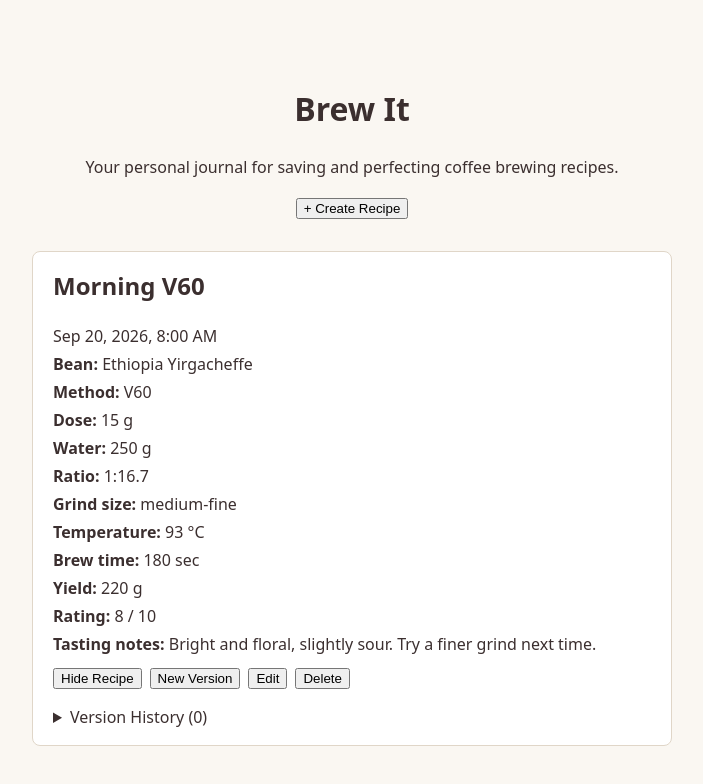
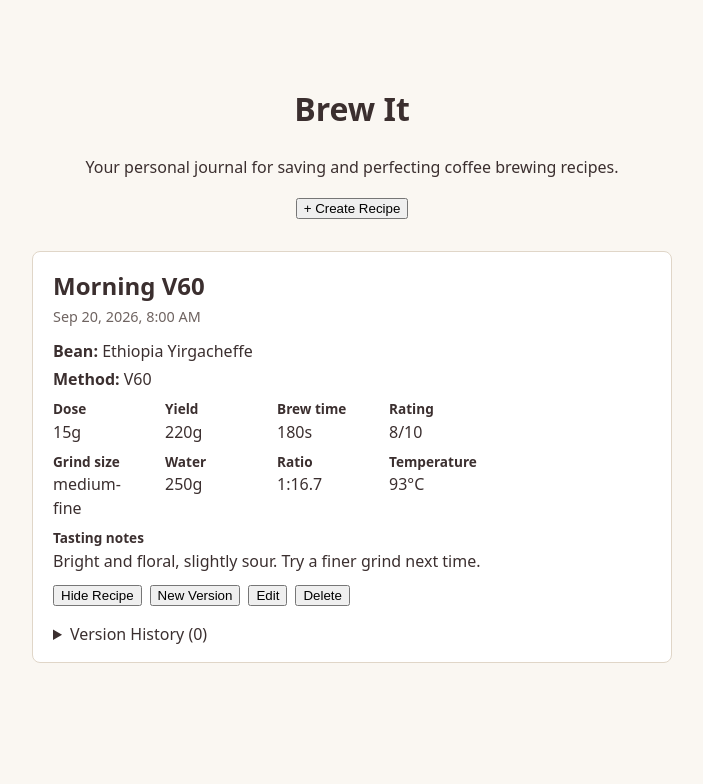
Before and after one commit to RoeyMadjar/Brew-It, a React (Vite) app: page / in a window 1280 px wide. Both pictures are taken after a click on the button "View Recipe". Shown: the top 784 px of the page, without its empty margins (288-991 px from the left). Built offline with nearby package versions, Linux system fonts and the light colour scheme.

Commit message:
Grid layout for summary and details, units withour spaces, data as subtitle

```diff
--- a/src/App.css
+++ b/src/App.css
@@ -22,10 +22,18 @@
 
 .recipe-card h2 {
   margin-top: 0;
+  margin-bottom: 2px;
 }
 
 .recipe-card p {
   margin: 4px 0;
+}
+
+/* Subtitle under the recipe name / version heading. */
+.recipe-card .version-date {
+  margin: 0 0 12px;
+  font-size: 0.9em;
+  color: #6f6461;
 }
 
 .recipe-form {
@@ -94,18 +102,47 @@
 }
 
 .version-entry h3 {
-  margin: 0 0 4px;
+  margin: 0 0 2px;
 }
 
-.version-summary {
-  display: flex;
-  flex-wrap: wrap;
-  gap: 4px 8px;
+/* Columns are 6rem (fits values like "now 7.5/10") and shrink evenly
+   if the card is narrower, so they line up across every grid. */
+.version-grid {
+  display: grid;
+  grid-template-columns: repeat(4, minmax(0, 6rem));
+  gap: 8px 1rem;
+  justify-content: start;
+  margin: 8px 0;
 }
 
-.version-summary > span + span::before {
-  content: "·";
-  margin-right: 8px;
+.version-grid dt,
+.version-notes dt {
+  font-size: 0.85em;
+  font-weight: 700;
+}
+
+.version-grid dd,
+.version-notes dd {
+  margin: 0;
+}
+
+.version-grid dd {
+  overflow-wrap: anywhere;
+}
+
+.version-grid .now-value {
+  display: block;
+  font-size: 0.85em;
+}
+
+.version-notes {
+  margin: 8px 0;
+}
+
+@media (max-width: 480px) {
+  .version-grid {
+    grid-template-columns: repeat(2, minmax(0, 6rem));
+  }
 }
 
 /* Pale amber: dark text on it is ~10.7:1 contrast. */
--- a/src/App.jsx
+++ b/src/App.jsx
@@ -223,7 +223,9 @@ function App() {
           return (
             <article key={recipe.id} className="recipe-card">
               <h2>{recipe.name}</h2>
-              <p>{formatDate(latestVersion.createdAt)}</p>
+              <p className="version-date">
+                {formatDate(latestVersion.createdAt)}
+              </p>
               <p>
                 <strong>Bean:</strong> {recipe.bean}
               </p>
@@ -308,7 +310,9 @@ function App() {
                   return (
                     <div key={version.id} className="version-entry">
                       <h3>Version {versionNumber}</h3>
-                      <p>{formatDate(version.createdAt)}</p>
+                      <p className="version-date">
+                        {formatDate(version.createdAt)}
+                      </p>
                       {isVersionExpanded ? (
                         <VersionDetails
                           version={version}
--- a/src/components/ComparedValue.jsx
+++ b/src/components/ComparedValue.jsx
@@ -8,7 +8,7 @@ function ComparedValue({ version, compareTo, isChanged, format }) {
   return (
     <>
       <mark className="changed-value">{format(version)}</mark>{" "}
-      <span className="now-value">(now {format(compareTo)})</span>
+      <span className="now-value">now {format(compareTo)}</span>
     </>
   );
 }
--- a/src/components/VersionDetails.jsx
+++ b/src/components/VersionDetails.jsx
@@ -1,87 +1,49 @@
-import ComparedValue from "./ComparedValue.jsx";
+import VersionField from "./VersionField.jsx";
+import VersionSummary from "./VersionSummary.jsx";
 import { getChangedFields } from "../utils/compare.js";
-import { formatBrewTime, formatRatio } from "../utils/format.js";
+import { formatGrams, formatRatio, formatTemp } from "../utils/format.js";
 
 function VersionDetails({ version, compareTo }) {
   const changed = compareTo ? getChangedFields(version, compareTo) : null;
 
   return (
     <>
-      <p>
-        <strong>Dose:</strong>{" "}
-        <ComparedValue
+      {/* Row 1 is the summary itself, so expanding only adds information. */}
+      <VersionSummary version={version} compareTo={compareTo} />
+      <dl className="version-grid">
+        <VersionField
+          label="Grind size"
           version={version}
           compareTo={compareTo}
-          isChanged={changed?.doseGrams}
-          format={(v) => `${v.doseGrams} g`}
+          isChanged={changed?.grindSize}
+          format={(v) => v.grindSize}
         />
-      </p>
-      <p>
-        <strong>Water:</strong>{" "}
-        <ComparedValue
+        <VersionField
+          label="Water"
           version={version}
           compareTo={compareTo}
           isChanged={changed?.waterGrams}
-          format={(v) => `${v.waterGrams} g`}
+          format={(v) => formatGrams(v.waterGrams)}
         />
-      </p>
-      <p>
-        <strong>Ratio:</strong>{" "}
-        <ComparedValue
+        <VersionField
+          label="Ratio"
           version={version}
           compareTo={compareTo}
           isChanged={changed?.ratio}
           format={formatRatio}
         />
-      </p>
-      <p>
-        <strong>Grind size:</strong>{" "}
-        <ComparedValue
-          version={version}
-          compareTo={compareTo}
-          isChanged={changed?.grindSize}
-          format={(v) => v.grindSize}
-        />
-      </p>
-      <p>
-        <strong>Temperature:</strong>{" "}
-        <ComparedValue
+        <VersionField
+          label="Temperature"
           version={version}
           compareTo={compareTo}
           isChanged={changed?.waterTempC}
-          format={(v) => `${v.waterTempC} °C`}
+          format={(v) => formatTemp(v.waterTempC)}
         />
-      </p>
-      <p>
-        <strong>Brew time:</strong>{" "}
-        <ComparedValue
-          version={version}
-          compareTo={compareTo}
-          isChanged={changed?.brewTime}
-          format={formatBrewTime}
-        />
-      </p>
-      <p>
-        <strong>Yield:</strong>{" "}
-        <ComparedValue
-          version={version}
-          compareTo={compareTo}
-          isChanged={changed?.yieldGrams}
-          format={(v) => `${v.yieldGrams} g`}
-        />
-      </p>
-      <p>
-        <strong>Rating:</strong>{" "}
-        <ComparedValue
-          version={version}
-          compareTo={compareTo}
-          isChanged={changed?.rating}
-          format={(v) => `${v.rating} / 10`}
-        />
-      </p>
-      <p>
-        <strong>Tasting notes:</strong> {version.tastingNotes}
-      </p>
+      </dl>
+      <dl className="version-notes">
+        <dt>Tasting notes</dt>
+        <dd>{version.tastingNotes}</dd>
+      </dl>
     </>
   );
 }
--- /dev/null
+++ b/src/components/VersionField.jsx
@@ -0,0 +1,20 @@
+import ComparedValue from "./ComparedValue.jsx";
+
+// One grid cell: label on top, (compared) value below.
+function VersionField({ label, version, compareTo, isChanged, format }) {
+  return (
+    <div className="version-field">
+      <dt>{label}</dt>
+      <dd>
+        <ComparedValue
+          version={version}
+          compareTo={compareTo}
+          isChanged={isChanged}
+          format={format}
+        />
+      </dd>
+    </div>
+  );
+}
+
+export default VersionField;
--- a/src/components/VersionSummary.jsx
+++ b/src/components/VersionSummary.jsx
@@ -1,49 +1,41 @@
-import ComparedValue from "./ComparedValue.jsx";
+import VersionField from "./VersionField.jsx";
 import { getChangedFields } from "../utils/compare.js";
-import { formatBrewTime } from "../utils/format.js";
+import { formatBrewTime, formatGrams, formatRating } from "../utils/format.js";
 
 function VersionSummary({ version, compareTo }) {
   const changed = compareTo ? getChangedFields(version, compareTo) : null;
 
   return (
-    <p className="version-summary">
-      <span>
-        <strong>Dose:</strong>{" "}
-        <ComparedValue
+    <dl className="version-grid">
+      <VersionField
+        label="Dose"
         version={version}
         compareTo={compareTo}
         isChanged={changed?.doseGrams}
-          format={(v) => `${v.doseGrams} g`}
+        format={(v) => formatGrams(v.doseGrams)}
       />
-      </span>
-      <span>
-        <strong>Yield:</strong>{" "}
-        <ComparedValue
+      <VersionField
+        label="Yield"
         version={version}
         compareTo={compareTo}
         isChanged={changed?.yieldGrams}
-          format={(v) => `${v.yieldGrams} g`}
+        format={(v) => formatGrams(v.yieldGrams)}
       />
-      </span>
-      <span>
-        <strong>Brew time:</strong>{" "}
-        <ComparedValue
+      <VersionField
+        label="Brew time"
         version={version}
         compareTo={compareTo}
         isChanged={changed?.brewTime}
         format={formatBrewTime}
       />
-      </span>
-      <span>
-        <strong>Rating:</strong>{" "}
-        <ComparedValue
+      <VersionField
+        label="Rating"
         version={version}
         compareTo={compareTo}
         isChanged={changed?.rating}
-          format={(v) => `${v.rating} / 10`}
+        format={(v) => formatRating(v.rating)}
       />
-      </span>
-    </p>
+    </dl>
   );
 }
 
--- a/src/utils/format.js
+++ b/src/utils/format.js
@@ -12,9 +12,21 @@ export function secondsToMinutes(seconds) {
 // Versions saved before brewTimeUnit existed have no unit: treat them as seconds.
 export function formatBrewTime(version) {
   if ((version.brewTimeUnit ?? "seconds") === "minutes") {
-    return `${secondsToMinutes(version.brewTimeSeconds)} min`;
+    return `${secondsToMinutes(version.brewTimeSeconds)}min`;
   }
-  return `${version.brewTimeSeconds} sec`;
+  return `${version.brewTimeSeconds}s`;
+}
+
+export function formatGrams(grams) {
+  return `${grams}g`;
+}
+
+export function formatTemp(celsius) {
+  return `${celsius}°C`;
+}
+
+export function formatRating(rating) {
+  return `${rating}/10`;
 }
 
 export function formatRatio(version) {
```
Lines whose indentation alone changed are shown as unchanged.
